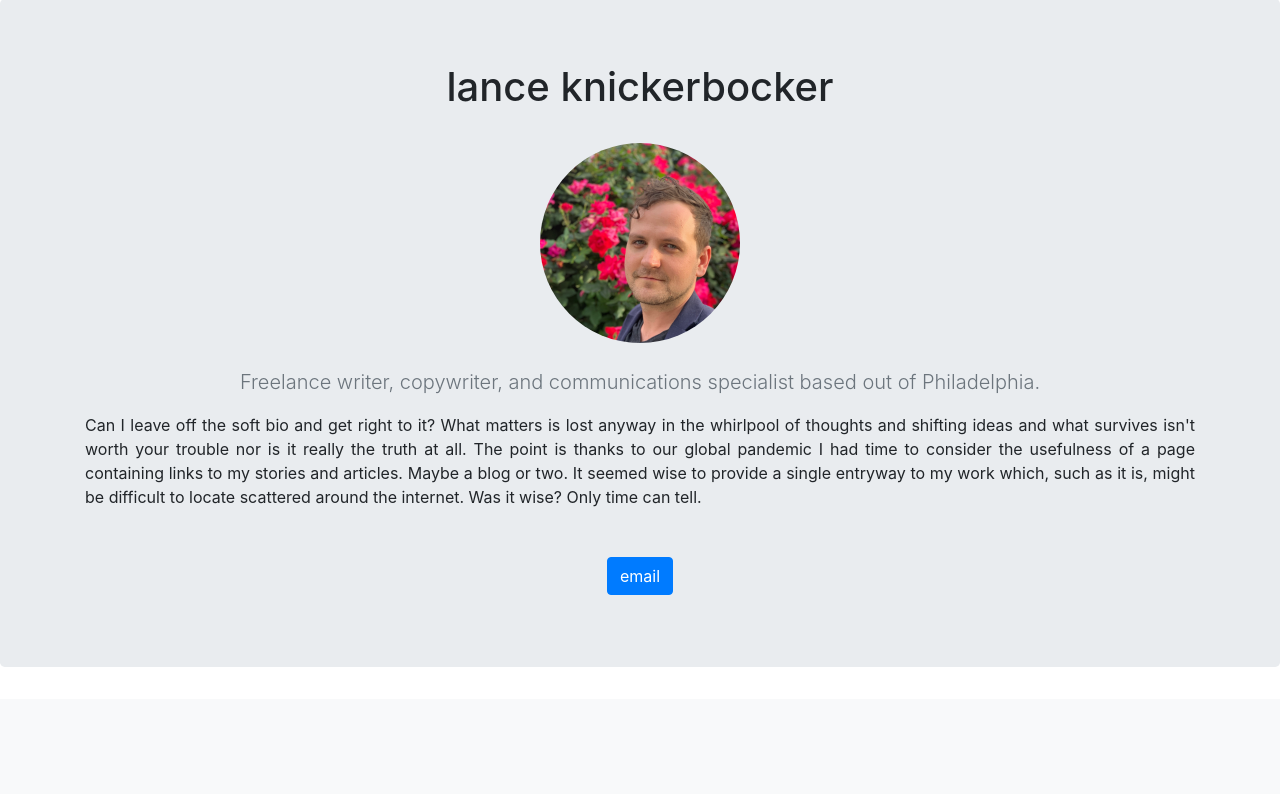
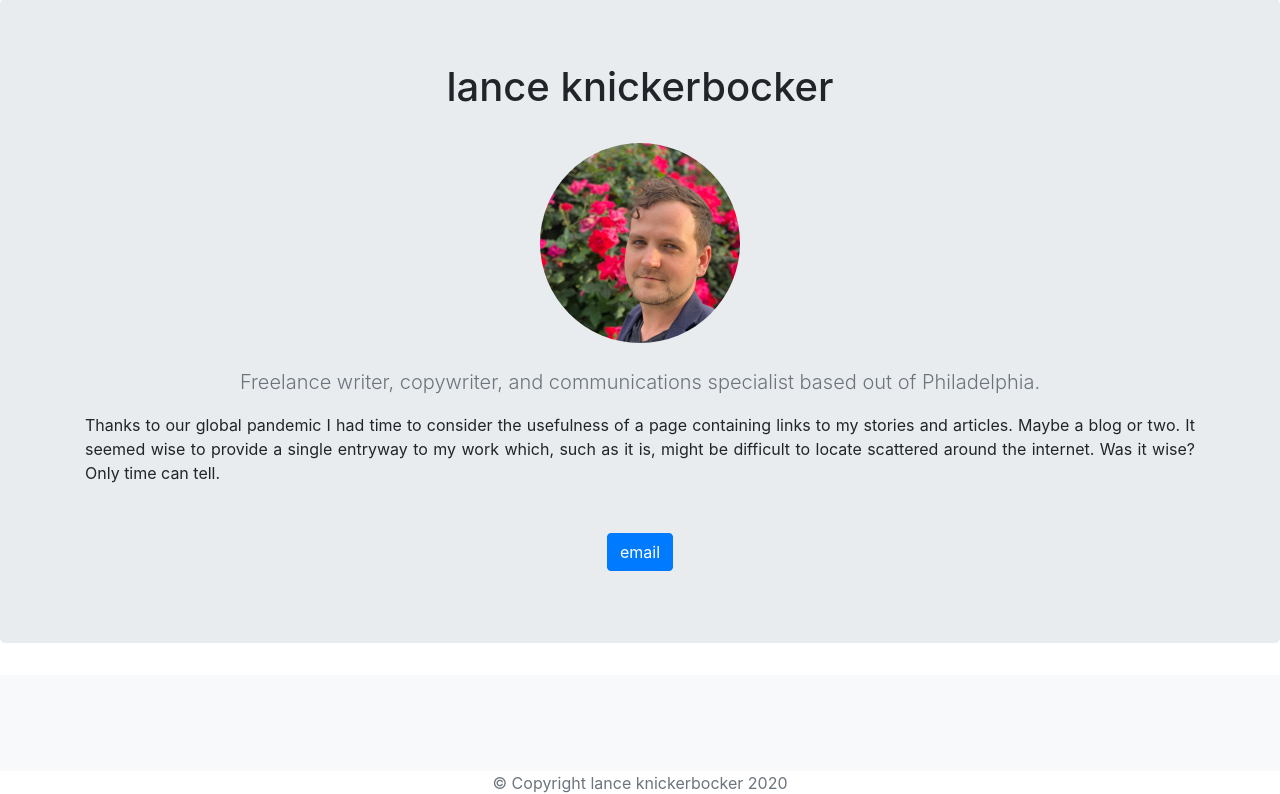
Before and after one commit to lknickerbocker/portfolio-project, a Django app: template jobs/templates/jobs/home.html in a window 1280 px wide. Shown: the part 57-851 px from the top of the page. Run offline with Django 3.2, Linux system fonts and the light colour scheme; the template is opened without the code that fills it, so the values that code supplies are empty; some libraries are stand-ins or nearby versions.

Commit message:
more change

```diff
--- a/jobs/templates/jobs/home.html
+++ b/jobs/templates/jobs/home.html
@@ -55,7 +55,7 @@
          <img height=200 class="rounded-circle" src="{% static 'lance-photo.png' %}">
         <br><br>
       <p class="lead text-muted" >Freelance writer, copywriter, and communications specialist based out of Philadelphia.</p>
-        <p class="text-justify">Can I leave off the soft bio and get right to it? What matters is lost anyway in the whirlpool of thoughts and shifting ideas and what survives isn't worth your trouble nor is it really the truth at all. The point is thanks to our global pandemic I had time to consider the usefulness of a page containing links to my stories and articles. Maybe a blog or two. It seemed wise to provide a single entryway to my work which, such as it is, might be difficult to locate scattered around the internet. Was it wise? Only time can tell.</p>
+        <p class="text-justify">Thanks to our global pandemic I had time to consider the usefulness of a page containing links to my stories and articles. Maybe a blog or two. It seemed wise to provide a single entryway to my work which, such as it is, might be difficult to locate scattered around the internet. Was it wise? Only time can tell.</p>
         <br>
         <a href="mailto:lhknickerbocker@gmail.com" class="btn btn-primary my-2">email</a>
 
```
